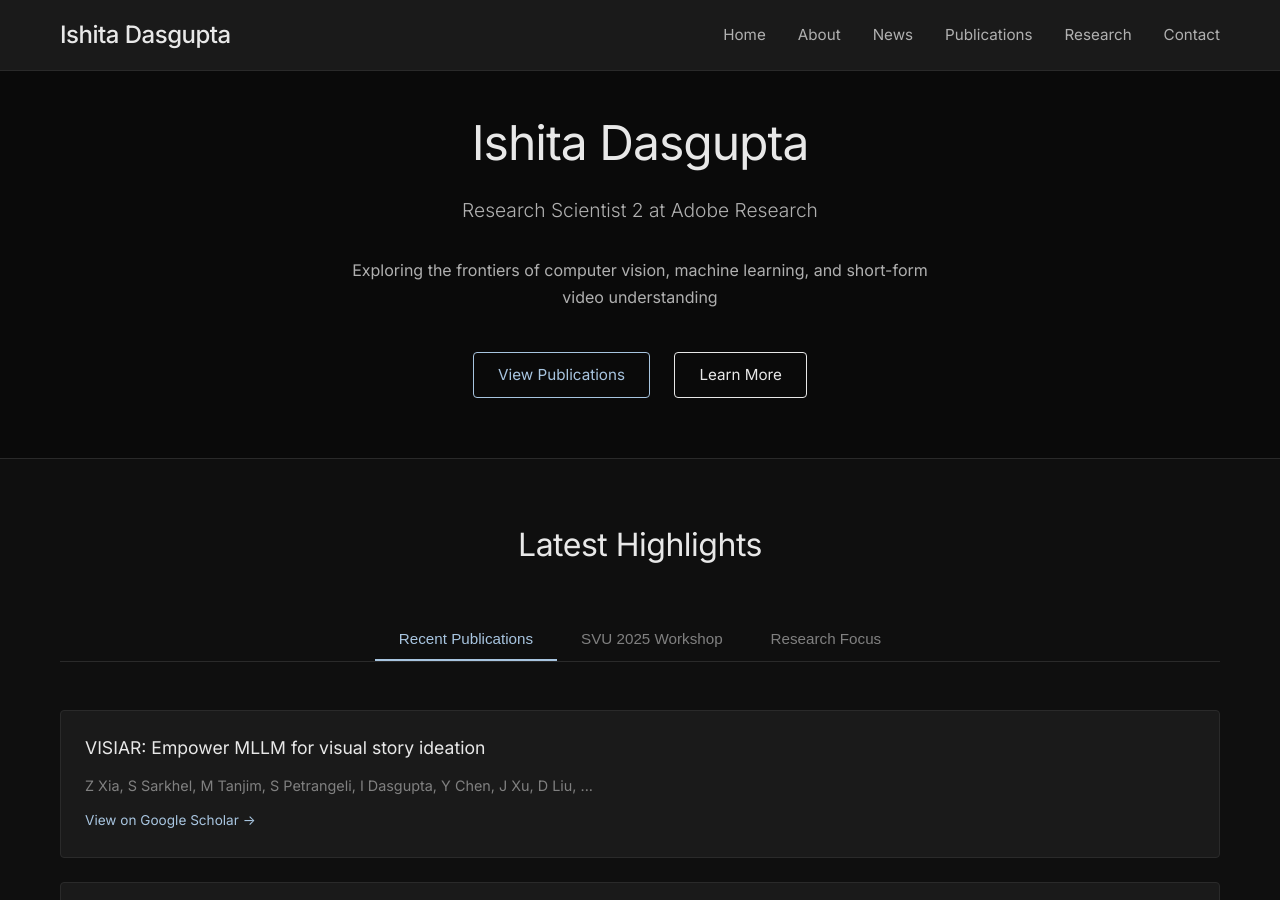
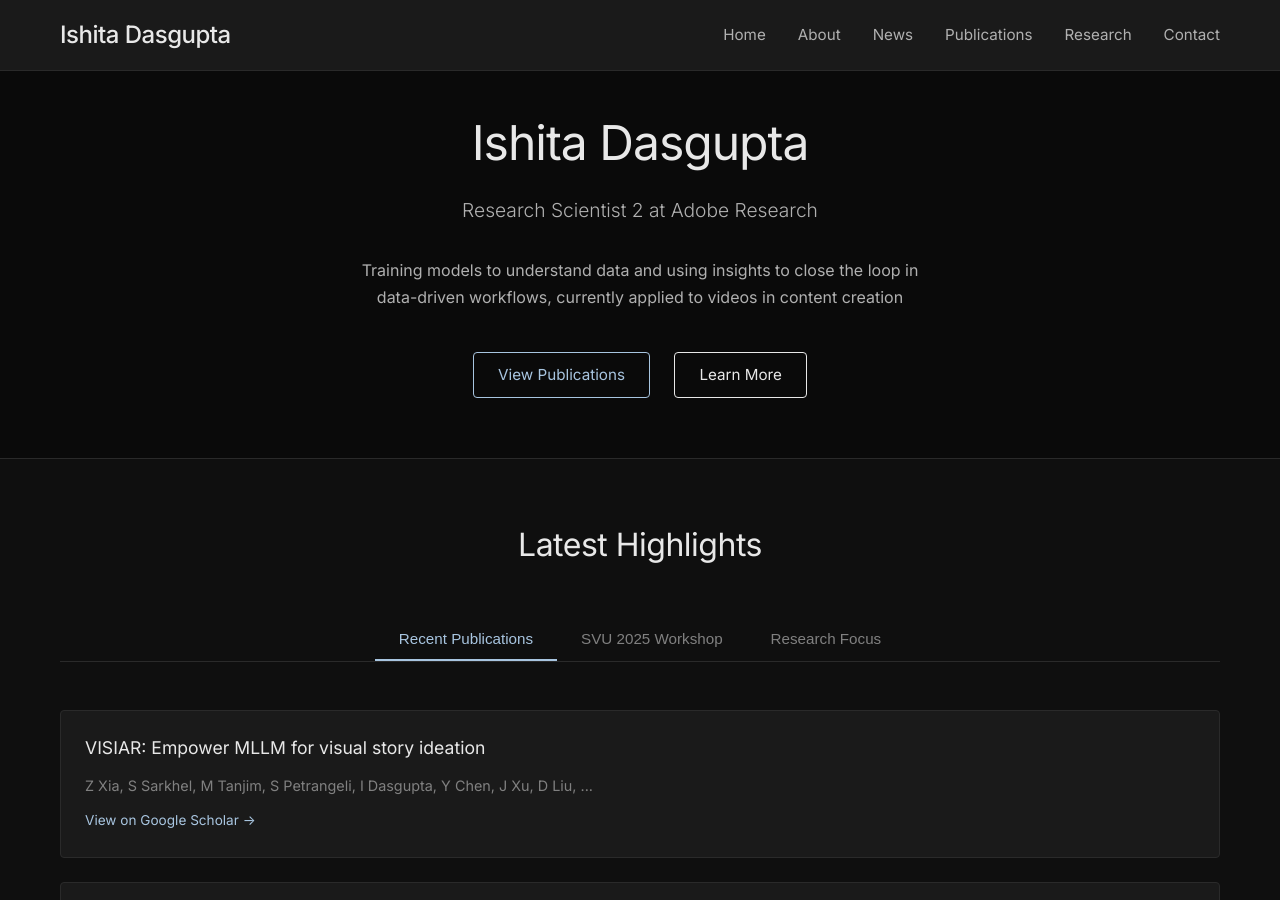
Before and after one commit to ISHITADG/ishitadg.github.io, a Jekyll site: the page built from index.html, in a window 1280 px wide and 900 px high, scrolled down 318 px. Built offline with Jekyll 4.4.1, drawn with Linux system fonts in a browser that asks for light colours; the list of posts is cut into pages by our own code; a style sheet for code colours, icons or effects is not loaded.

Commit message:
Update focus to data-driven workflows: training models to understand data and close the loop, applied to videos in content creation

```diff
--- a/_config.yml
+++ b/_config.yml
@@ -1,7 +1,7 @@
 # Site Settings
 title: "Ishita Dasgupta"
 name: "Ishita Dasgupta"
-description: "Research Scientist 2 | Computer Vision | Machine Learning | Adobe Research"
+description: "Research Scientist 2 | Data-Driven Workflows | Machine Learning | Adobe Research"
 url: "https://ISHITADG.github.io"
 baseurl: "/website"
 
--- a/index.html
+++ b/index.html
@@ -15,7 +15,7 @@
       Research Scientist 2 at Adobe Research
     </p>
     <p class="hero-description" style="font-size: 1rem; max-width: 600px; margin: 0 auto 2.5rem; line-height: 1.7; color: #b0b0b0; animation: fadeInUp 1.2s ease-out;">
-      Exploring the frontiers of computer vision, machine learning, and short-form video understanding
+      Training models to understand data and using insights to close the loop in data-driven workflows, currently applied to videos in content creation
     </p>
     <div class="hero-buttons" style="animation: fadeInUp 1.4s ease-out;">
       <a href="{{ '/publications/' | relative_url }}" class="btn btn-primary" style="margin: 0 10px; padding: 10px 24px; border-radius: 4px; text-decoration: none; display: inline-block; border: 1px solid #a8c5e0; color: #a8c5e0; font-weight: 400; transition: all 0.3s; font-size: 0.95rem;">
@@ -153,32 +153,32 @@
         <div style="display: grid; gap: 1.5rem;">
 
           <div style="background: #1a1a1a; padding: 2rem; border-radius: 4px; border: 1px solid #2a2a2a; border-left: 2px solid #a8c5e0;">
-            <h3 style="font-size: 1.2rem; margin-bottom: 1rem; color: #e8e8e8; font-weight: 400;">Short-Form Video Understanding</h3>
+            <h3 style="font-size: 1.2rem; margin-bottom: 1rem; color: #e8e8e8; font-weight: 400;">Data-Driven Workflows</h3>
             <p style="line-height: 1.7; color: #b0b0b0; font-size: 0.95rem; margin-bottom: 1rem;">
-              My recent work focuses on understanding and analyzing short-form videos, which are characterized by unique editing techniques, narrative structures, and engagement patterns. Through papers like "SmartEdit" and "SKALD", I explore how AI systems can detect and understand editing-driven engagement factors, shot assembly patterns, and coherent multi-shot video creation.
+              My current research focuses on training models to understand data and using those insights to close the loop in data-driven workflows. I develop intelligent systems that can reflect on engagement patterns and determine optimal content styles and formats based on user requests and performance data.
             </p>
             <p style="line-height: 1.7; color: #b0b0b0; font-size: 0.95rem;">
-              This research directly informs the SVU 2025 workshop, where we're establishing benchmarks and exploring novel methods for understanding this rapidly growing class of visual content.
+              This work is currently applied to videos in content creation workflows, where I explore how data-driven agents can create variations for different creative types, optimize content styles that resonate better with audiences, and generate variations while maintaining stylistic consistency. The goal is to enable closed-loop, data-informed decision-making in creative workflows.
             </p>
           </div>
 
           <div style="background: #1a1a1a; padding: 2rem; border-radius: 4px; border: 1px solid #2a2a2a; border-left: 2px solid #c4a8d8;">
-            <h3 style="font-size: 1.2rem; margin-bottom: 1rem; color: #e8e8e8; font-weight: 400;">Multimodal Learning & Visual Storytelling</h3>
+            <h3 style="font-size: 1.2rem; margin-bottom: 1rem; color: #e8e8e8; font-weight: 400;">Content Creation Applications</h3>
             <p style="line-height: 1.7; color: #b0b0b0; font-size: 0.95rem; margin-bottom: 1rem;">
-              Through "VISIAR", I work on empowering Multimodal Large Language Models (MLLMs) for visual story ideation, exploring how vision and language can be integrated to create compelling narratives. This research bridges the gap between understanding visual content and generating creative, engaging stories.
+              Through papers like "SmartEdit" and "SKALD", I apply data-driven approaches to content creation, exploring how models can understand editing patterns, engagement factors, and shot assembly to improve video creation workflows. These systems learn from data to optimize creative decisions.
             </p>
             <p style="line-height: 1.7; color: #b0b0b0; font-size: 0.95rem;">
-              The focus is on developing systems that can understand the creative intent behind visual media and assist in storytelling workflows, particularly for short-form video content.
+              This research directly informs the SVU 2025 workshop, where we're establishing benchmarks and exploring novel methods for understanding and optimizing short-form video content through data-driven approaches.
             </p>
           </div>
 
           <div style="background: #1a1a1a; padding: 2rem; border-radius: 4px; border: 1px solid #2a2a2a; border-left: 2px solid #d4b5b5;">
-            <h3 style="font-size: 1.2rem; margin-bottom: 1rem; color: #e8e8e8; font-weight: 400;">AI Systems for Creative Applications</h3>
+            <h3 style="font-size: 1.2rem; margin-bottom: 1rem; color: #e8e8e8; font-weight: 400;">Multimodal Learning & Visual Storytelling</h3>
             <p style="line-height: 1.7; color: #b0b0b0; font-size: 0.95rem; margin-bottom: 1rem;">
-              My research spans from fundamental computer vision problems to practical applications in creative tools. I develop intelligent systems that can understand user intent, predict engagement, and provide meaningful assistance in video editing and content creation workflows.
+              Through "VISIAR", I work on empowering Multimodal Large Language Models (MLLMs) for visual story ideation, exploring how vision and language can be integrated to create compelling narratives. This research applies data-driven approaches to understand creative intent and optimize storytelling workflows.
             </p>
             <p style="line-height: 1.7; color: #b0b0b0; font-size: 0.95rem;">
-              This work is particularly relevant for platforms where creators need tools that understand the nuances of modern video content, from editing techniques to narrative structures that drive viewer engagement.
+              The focus is on developing systems that can learn from data to understand creative patterns and assist in content creation workflows, with applications in video and visual storytelling.
             </p>
           </div>
 
```
Also changed, not shown: about.md (+4 -4 lines), 1 other file.
